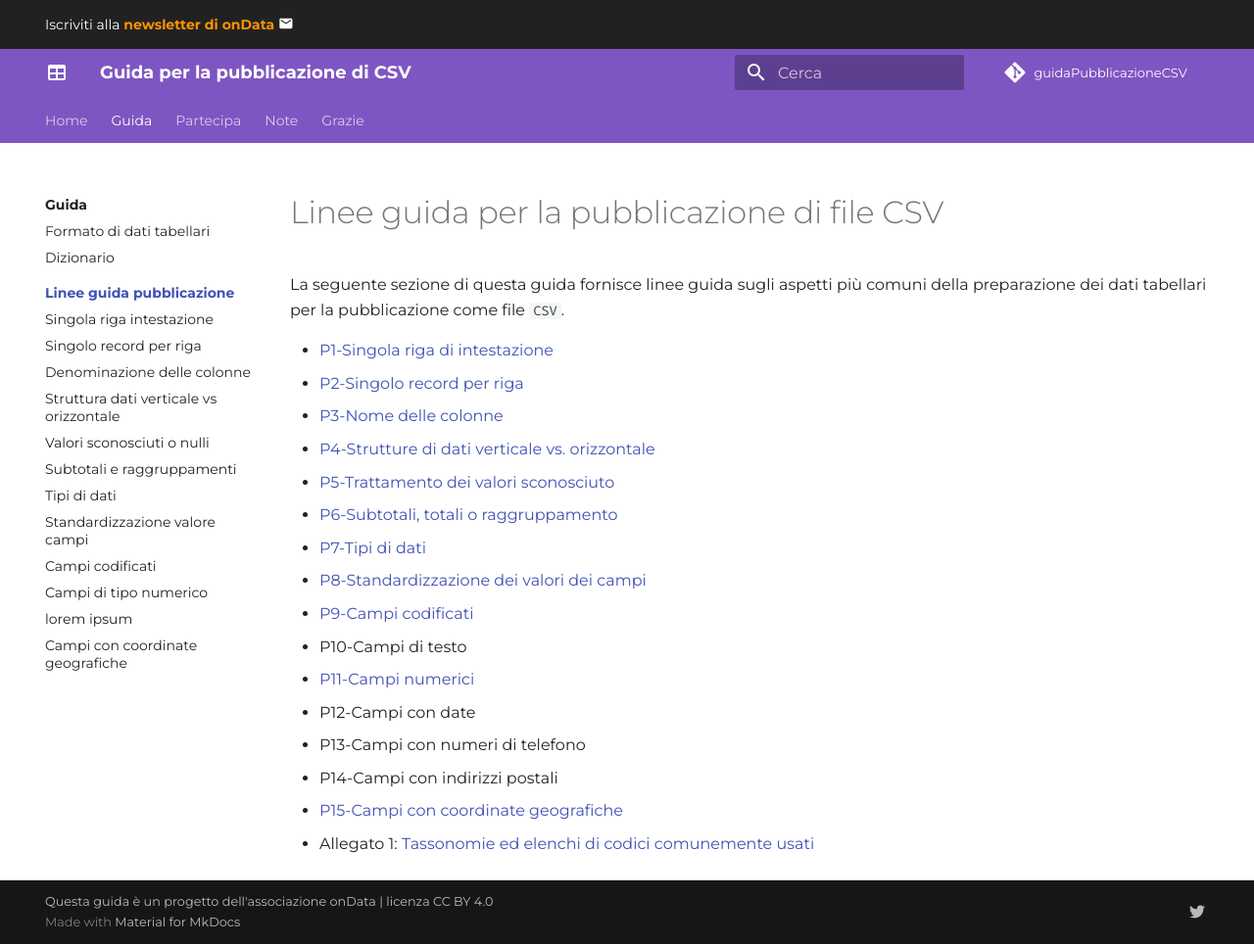
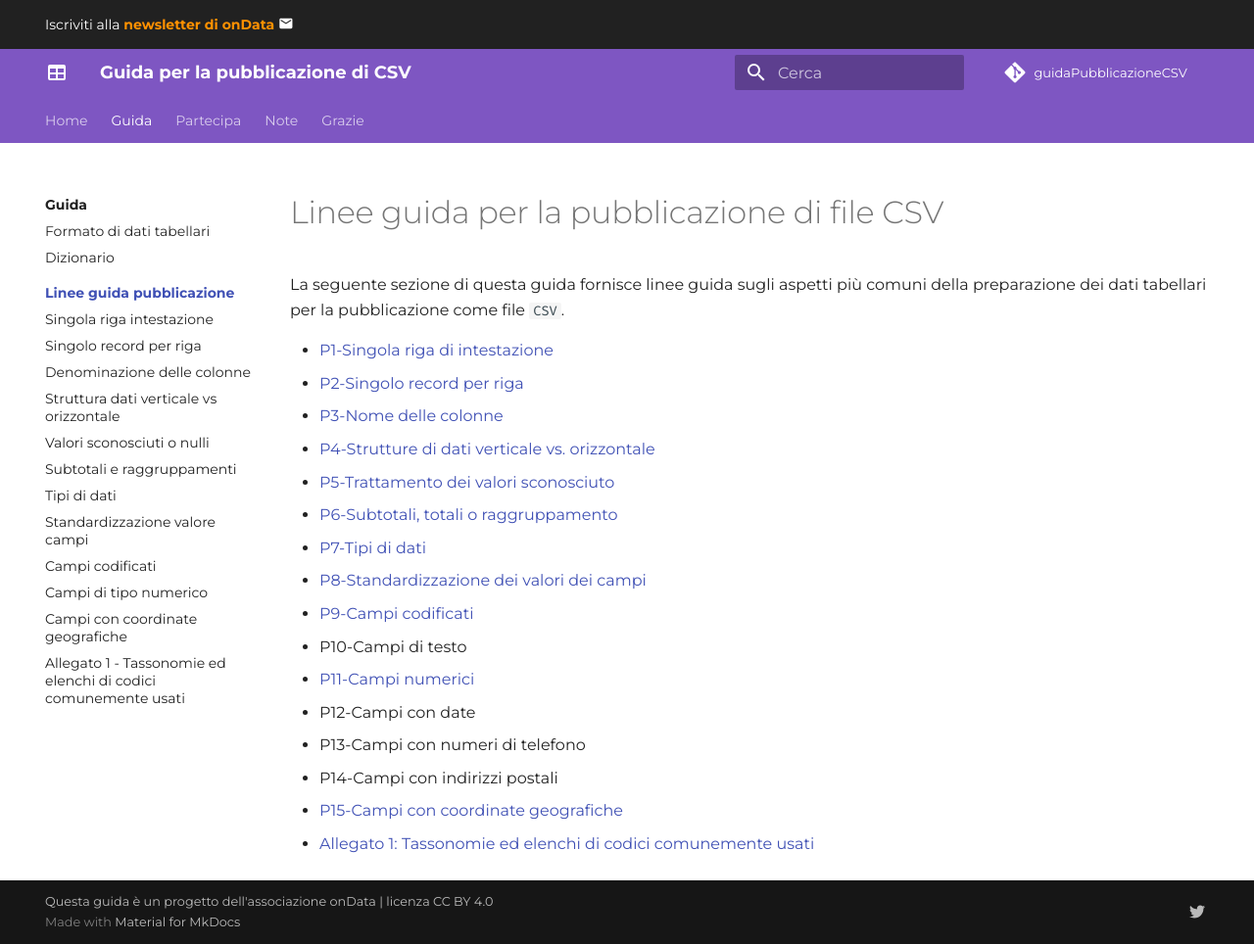
Before and after one commit to ondata/guidaPraticaPubblicazioneCSV, an MkDocs documentation site: the page built from docs/guida/linee_guida_pubblicazione/index.md, in a window 1280 px wide and 964 px high. Shown: the whole window at 98% size. Built offline with MkDocs 1.6.1 and Material for MkDocs 9.7.7, drawn with Linux system fonts in a browser that asks for light colours; comment, search, counter and statistics services are not loaded.

Commit message:
aggiornamento indice e TOC

```diff
--- a/docs/guida/linee_guida_pubblicazione/index.md
+++ b/docs/guida/linee_guida_pubblicazione/index.md
@@ -23,4 +23,4 @@ La seguente sezione di questa guida fornisce linee guida sugli aspetti più comu
 - P13-Campi con numeri di telefono
 - P14-Campi con indirizzi postali
 - [P15-Campi con coordinate geografiche](P15_campi_con_coordinate_geografiche.md)
-- Allegato 1: [Tassonomie ed elenchi di codici comunemente usati](Allegato1_tassonomie_elenchi_codici.md)
+- [Allegato 1: Tassonomie ed elenchi di codici comunemente usati](Allegato1_tassonomie_elenchi_codici.md)
--- a/mkdocs.yml
+++ b/mkdocs.yml
@@ -64,8 +64,8 @@ nav:
           - Standardizzazione valore campi: guida/linee_guida_pubblicazione/P08_standardizzazione_valori_campi.md
           - Campi codificati: guida/linee_guida_pubblicazione/P09_campi_codificati.md
           - Campi di tipo numerico: guida/linee_guida_pubblicazione/P11_campi_tipo_numerico.md
-          - lorem ipsum: guida/linee_guida_pubblicazione/lorem.md
           - Campi con coordinate geografiche: guida/linee_guida_pubblicazione/P15_campi_con_coordinate_geografiche.md
+          - Allegato 1 - Tassonomie ed elenchi di codici comunemente usati: guida/linee_guida_pubblicazione/Allegato1_tassonomie_elenchi_codici.md
     - Partecipa: partecipa.md
     - Note: note_redazione.md
     - Grazie: grazie.md
```
